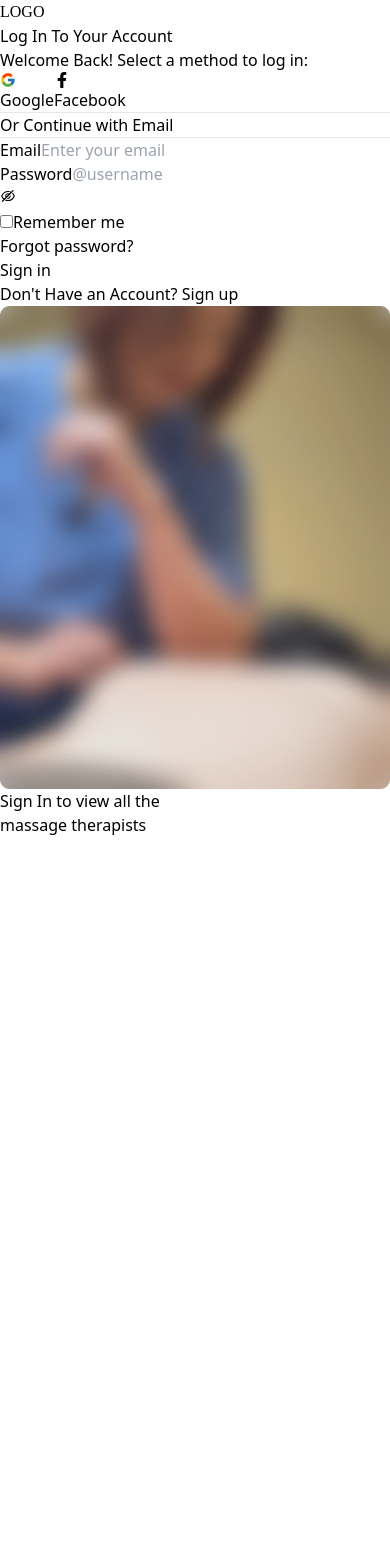
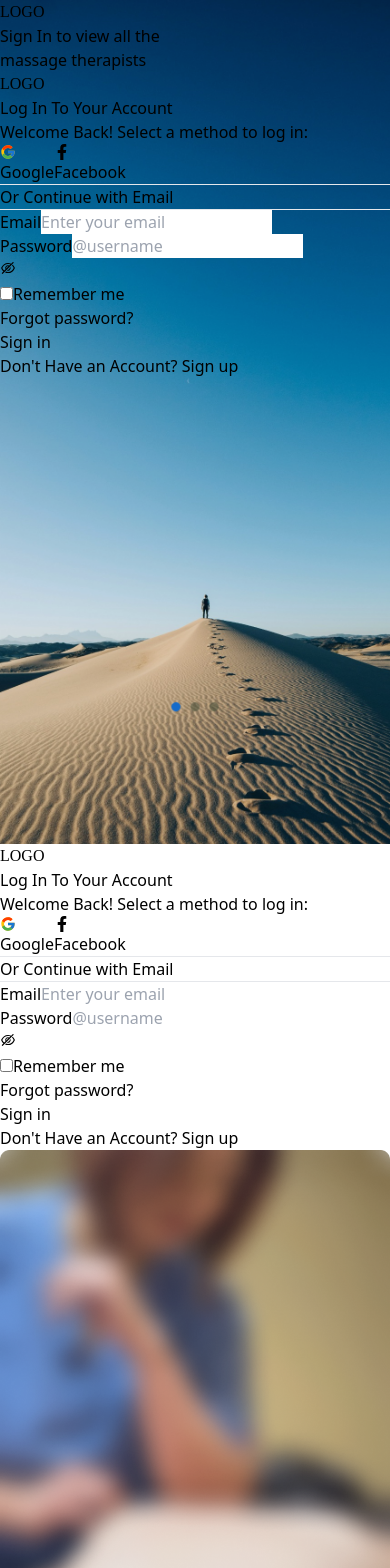
Before and after one commit to mim2041/job-assesment, a React (Vite) app: page /login in a window 390 px wide. Shown: the top 1568 px of the page. Before the commit the page ends 844 px from the top, so only its background shows below. Built offline with nearby package versions, Linux system fonts and the light colour scheme.

Commit message:
login page responsive done

```diff
--- a/src/Login/Login.jsx
+++ b/src/Login/Login.jsx
@@ -2,45 +2,55 @@ import login_image from '../assets/images/Rectangle 9593.png';
 import { FcGoogle } from 'react-icons/fc';
 import { FaFacebookF } from 'react-icons/fa';
 import { Link } from 'react-router-dom';
-import Form from '../components/shared/LoginForm';
+import LoginForm from '../components/shared/LoginForm';
+import bg_img from '../../src/assets/images/iPhone 14 & 15 Pro Max - 6.png';
+import { useForm } from 'react-hook-form';
+import { useState } from 'react';
+import { AiOutlineEyeInvisible } from 'react-icons/ai';
+import { BsEye } from 'react-icons/bs';
+
 
 const Login = () => {
+    const [ showPassword, setShowPassword ] = useState(false);
 
+    const {
+        register,
+        handleSubmit,
+        formState: { errors }
+    } = useForm();
+
+    const onSubmit = data => {
+        console.log(data)
+    };
 
     return (
         <div>
+            {/* for Mobile view */}
+            <div className="md:hidden " style={{backgroundImage: `url(${bg_img})`,
+                backgroundSize: 'cover',
+                backgroundRepeat: 'no-repeat',
+                backgroundPosition: 'center',
+                width: '100%',
+                height: '100vh'}}
+            >
+                <div className="">
+                    <h1 style={{fontFamily: "Poor Richard"}} className="text-[40px] text-[#4285F3] text-center pt-12 pb-4">LOGO</h1>
+                    <p className="text-[#D1D1D1] text-[18px] font-[600] text-center pb-4">
+                        Sign In to view all the <br /> massage therapists
+                    </p>
+
+                    <div className={` px-4 bg-white pt-8 pb-5 rounded-t-[50px] mt-8 `} >
+
+                    <LoginForm />
+                </div>
+
+
+                </div>
+            </div>
             {/* for Desktop view */}
-            <div className="flex flex-col lg:flex-row lg:items-center lg:justify-between lg:px-36 h-screen my-20 gap-28">
+            <div className="hidden md:flex md:flex-col lg:flex-row lg:items-center lg:justify-between lg:px-36 h-screen my-20 gap-28">
                 <div className='w-1/3'>
-                    <h1 style={{fontFamily: "Poor Richard"}} className="text-[40px] text-[#4285F3] ">LOGO</h1>
-                    <h2 className="text-[30px] font-semibold mt-4 mb-3">Log In To Your Account</h2>
-                    <p className="text-[#5C635A]">Welcome Back! Select a method to log in:</p>
-
-                    <div className='flex justify-between items-center my-4'>
-                        <button className="bg-gradient-to-r from-[#E4E4E4] to-white  px-8 py-3 rounded-lg mt-4 flex items-center justify-center gap-2 shadow-lg">
-                            <FcGoogle />
-                            Google
-                        </button>
-                        <button className="bg-[#156BCA] text-white px-8 py-3 rounded-lg mt-4 flex items-center justify-center gap-2 shadow-lg">
-                            <FaFacebookF />
-                            Facebook
-                        </button>
-                    </div>
-                    <div className='flex items-center justify-center gap-2 text-sm mt-4'>
-                        <hr className='w-[30%] border border-gray-200'/>
-                        <p>Or Continue with Email</p>
-                        <hr className='w-[30%] border border-gray-200'/>
-                    </div>
-
-                    <div className='mt-6'>
-                        <Form />
-                        <div className="flex items-center justify-center">
-                        <p>
-                            Don't Have an Account? {"  "}
-                            <Link to="/sign-up" className="text-[#156BCA] font-semibold underline">Sign up</Link>
-                        </p>
-                    </div>
-                    </div>
+                    <LoginForm />
                 </div>
                 <div className="relative">
                     <div>
--- a/src/components/shared/LoginForm.jsx
+++ b/src/components/shared/LoginForm.jsx
@@ -2,6 +2,8 @@ import { useState } from 'react';
 import { useForm } from 'react-hook-form';
 import { AiOutlineEyeInvisible } from 'react-icons/ai';
 import { BsEye } from 'react-icons/bs';
+import { FaFacebookF } from 'react-icons/fa';
+import { FcGoogle } from 'react-icons/fc';
 import { Link } from 'react-router-dom';
 
 const LoginForm = () => {
@@ -19,7 +21,28 @@ const LoginForm = () => {
 
     return (
         <div>
-            <form onSubmit={handleSubmit(onSubmit)}>
+            <h1 style={{fontFamily: "Poor Richard"}} className="text-[40px] text-[#4285F3] hidden md:block">LOGO</h1>
+                    <h2 className="text-[30px] text-center md:text-left font-semibold mt-4 mb-3">Log In To Your Account</h2>
+                    <p className="text-[#5C635A] text-center md:text-left mb-8 md:mb-0">Welcome Back! Select a method to log in:</p>
+
+                    <div className='flex justify-center md:justify-between gap-8 items-center my-4'>
+                        <button className="bg-gradient-to-r from-[#E4E4E4] to-white  px-8 py-3 rounded-lg mt-4 flex items-center justify-center gap-2 shadow-lg text-[16px] font-[400]">
+                            <FcGoogle />
+                            Google
+                        </button>
+                        <button className="bg-[#156BCA] text-white px-8 py-3 rounded-lg mt-4 flex items-center justify-center gap-2 shadow-lg">
+                            <FaFacebookF />
+                            Facebook
+                        </button>
+                    </div>
+                    <div className='flex items-center justify-center gap-2 text-sm mt-6'>
+                        <hr className='w-[30%] border border-gray-200'/>
+                        <p>Or Continue with Email</p>
+                        <hr className='w-[30%] border border-gray-200'/>
+                    </div>
+
+                    <div className='mt-12 md:mt-6'>
+                        <form onSubmit={handleSubmit(onSubmit)}>
                             <div className="flex flex-col gap-2 mb-4">
                             <label htmlFor="email" className="font-semibold text-md">Email</label>
                             <input type="text" id="email" placeholder="Enter your email"
@@ -37,7 +60,7 @@ const LoginForm = () => {
                             {errors.password && <span className="text-red-600">Password is required</span>}
 
                             {/* show password toggle button */}
-                            <div className="absolute lg:right-4 top-11">
+                            <div className="absolute right-4 top-11">
                                 <button onClick={() => setShowPassword(!showPassword)}>
                                 {
                                     showPassword ?
@@ -57,13 +80,20 @@ const LoginForm = () => {
                         </p>
                     </div>
 
-                    <div className="mt-8 mb-5 flex items-center justify-center">
+                    <div className="mt-12 md:mt-8 md:mb-5 flex items-center justify-center">
                         <button className="bg-[#4285F3] py-3 rounded-lg text-white px-24 font-semibold">
                             Sign in
                         </button>
                     </div>
                 </div>
             </form>
+                <div className="flex items-center justify-center mb-5 lg:mb-0">
+                    <p>
+                        Don't Have an Account? {"  "}
+                        <Link to="/sign-up" className="text-[#156BCA] font-semibold underline">Sign up</Link>
+                    </p>
+                </div>
+            </div>
         </div>
     );
 };
```
